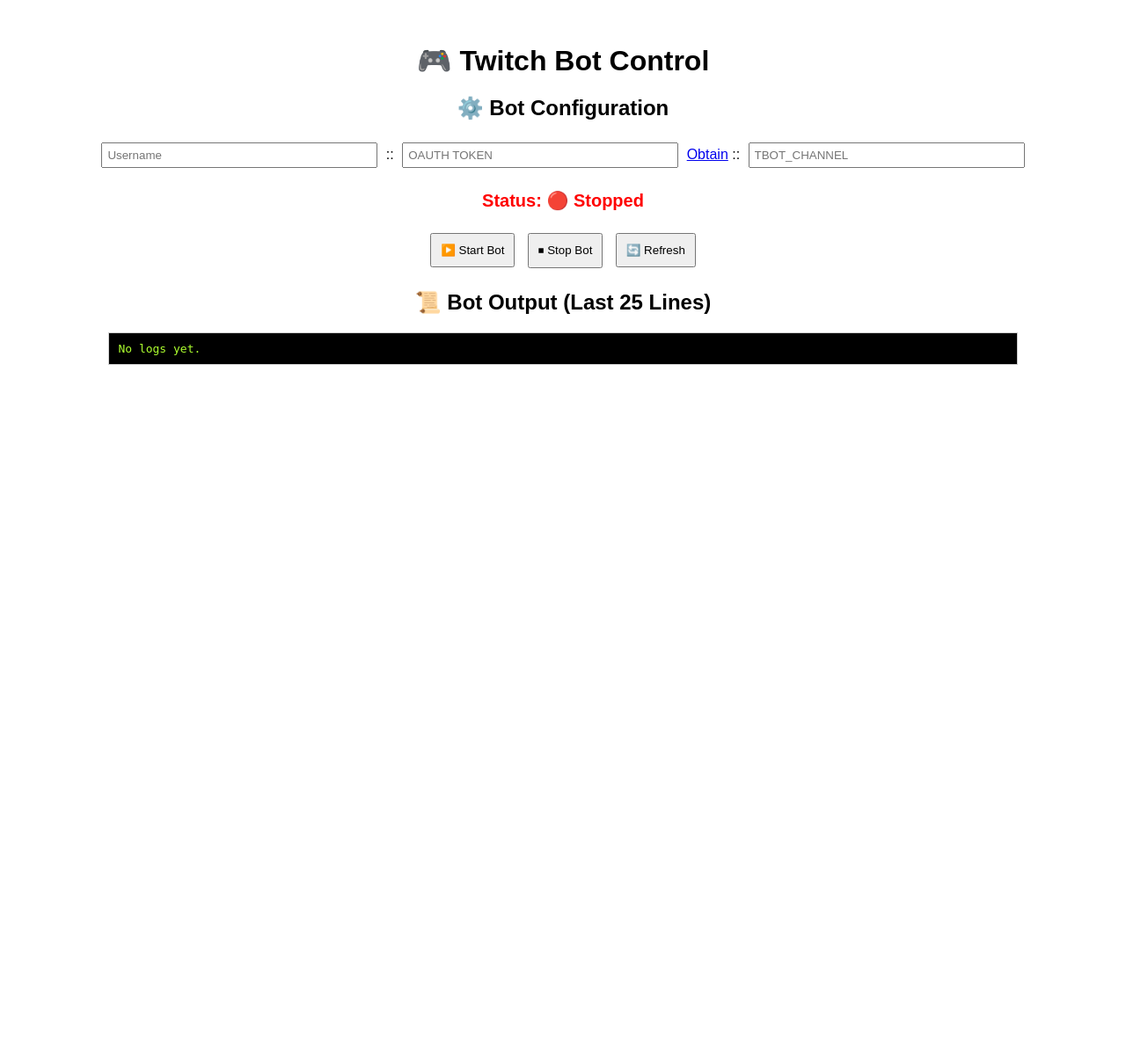
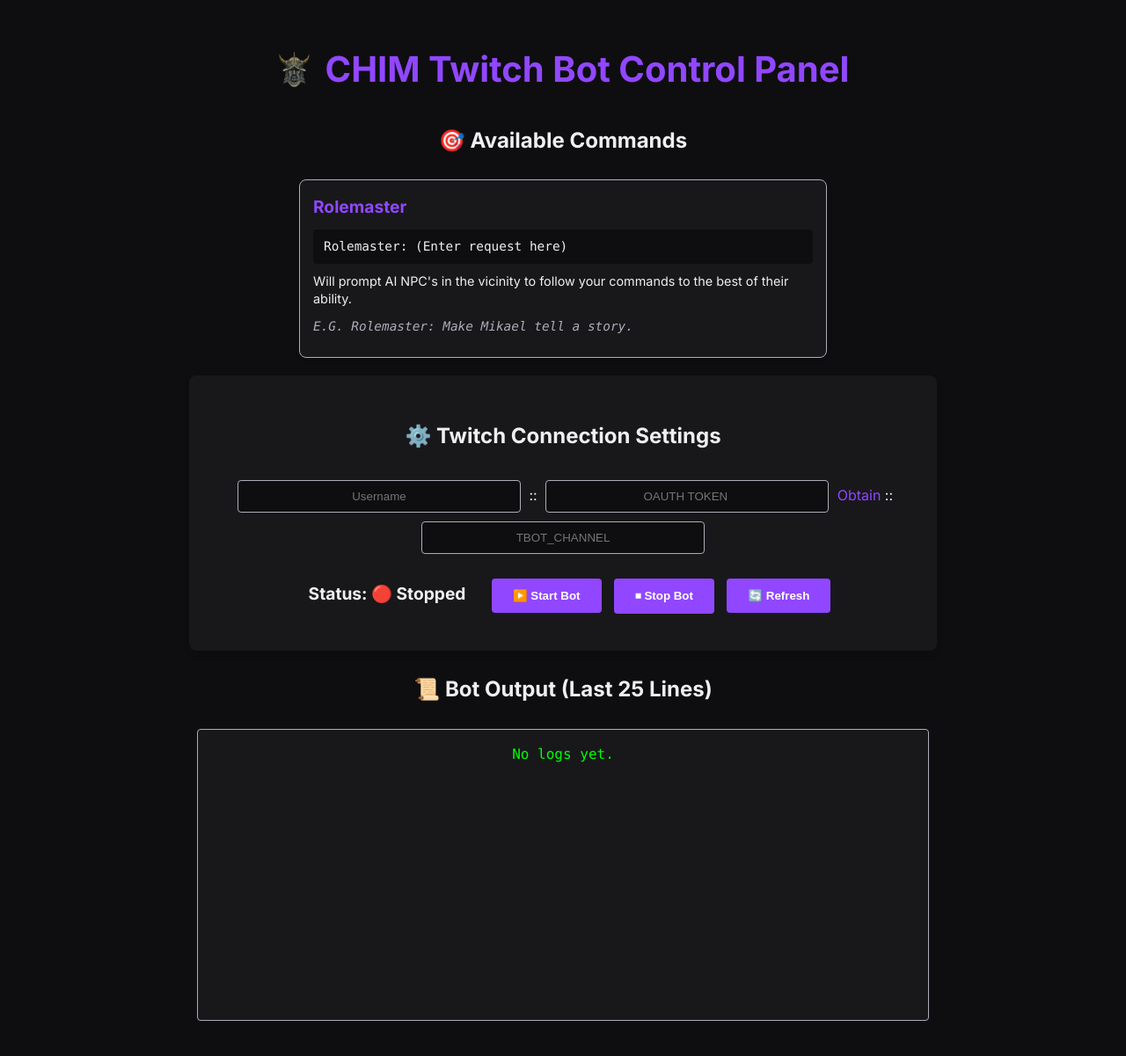
Before and after one commit to Dwemer-Dynamics/CHIM-Twitch-Bot, a PHP site: page / in a window 1280 px wide. Shown: the whole page at 88% size. Before the commit the page ends 415 px from the top, so only its background shows below. Run offline with PHP 8.4, Linux system fonts and the light colour scheme.

Commit message:
inital styling

```diff
--- a/index.php
+++ b/index.php
@@ -83,20 +83,26 @@ $log_content = file_exists($log_file) ? array_slice(file($log_file), -25) : [];
 <!DOCTYPE html>
 <html lang="en">
 <head>
-    <title>Twitch Bot Control</title>
-    <style>
-        body { font-family: Arial, sans-serif; text-align: center; margin-top: 50px; }
-        .status { font-size: 20px; font-weight: bold; color: <?= $is_running ? 'green' : 'red' ?>; }
-        .log-box {width: 80%;margin: auto;padding: 10px;background: #f4f4f4;border: 1px solid #ccc;text-align: left;background-color: black;font-family: monospace;color: greenyellow;}
-        input { margin: 5px; padding: 5px; width: 300px; }
-        button { margin: 5px; padding: 10px; }
-    </style>
+    <title>CHIM Twitch Bot Control</title>
+    <link rel="icon" type="image/x-icon" href="images/favicon.ico">
+    <link rel="stylesheet" href="main.css">
+    <link href="https://fonts.googleapis.com/css2?family=Inter:wght@400;500;600;700&display=swap" rel="stylesheet">
 </head>
 <body>
-    <h1>🎮 Twitch Bot Control</h1>
+    <h1><img src="images/ClavicusVileMask.png" alt="Clavicus Vile Mask" class="title-icon"> CHIM Twitch Bot Control Panel</h1>
+
+    <div class="commands-section">
+        <h2>🎯 Available Commands</h2>
+        <div class="command-card">
+            <h3>Rolemaster</h3>
+            <p class="command-format">Rolemaster: (Enter request here)</p>
+            <p class="command-description">Will prompt AI NPC's in the vicinity to follow your commands to the best of their ability.</p>
+            <p class="command-example">E.G. Rolemaster: Make Mikael tell a story.</p>
+        </div>
+    </div>
 
     <form method="post">
-        <h2>⚙️ Bot Configuration</h2>
+        <h2>⚙️ Twitch Connection Settings</h2>
         <input type="text" name="tbot_username" placeholder="Username" value="<?= htmlspecialchars($env_vars['TBOT_USERNAME'] ?? '') ?>" required> ::
         <input type="text" name="tbot_oauth" placeholder="OAUTH TOKEN " value="<?= htmlspecialchars($env_vars['TBOT_OAUTH'] ?? '') ?>" required> <a href="https://twitchtokengenerator.com/" target="_blank">Obtain</a> ::
         <input type="text" name="tbot_channel" placeholder="TBOT_CHANNEL" value="<?= htmlspecialchars($env_vars['TBOT_CHANNEL'] ?? '') ?>" required><br>
--- /dev/null
+++ b/main.css
@@ -0,0 +1,194 @@
+:root {
+    --twitch-purple: #9147FF;
+    --twitch-dark: #0E0E10;
+    --twitch-darker: #18181B;
+    --twitch-light: #EFEFF1;
+    --twitch-gray: #ADADB8;
+}
+
+body {
+    font-family: 'Inter', Arial, sans-serif;
+    background-color: var(--twitch-dark);
+    color: var(--twitch-light);
+    margin: 0;
+    padding: 20px;
+    line-height: 1.6;
+    text-align: center;
+}
+
+h1 {
+    color: var(--twitch-purple);
+    margin-bottom: 30px;
+    font-size: 2.5em;
+    text-align: center;
+    display: flex;
+    align-items: center;
+    justify-content: center;
+    gap: 15px;
+}
+
+h2 {
+    color: var(--twitch-light);
+    margin: 25px 0;
+    text-align: center;
+}
+
+.status {
+    font-size: 1.2em;
+    font-weight: bold;
+    padding: 10px 20px;
+    border-radius: 5px;
+    display: inline-block;
+    margin: 15px 0;
+    text-align: center;
+}
+
+form {
+    background-color: var(--twitch-darker);
+    padding: 25px;
+    border-radius: 8px;
+    box-shadow: 0 4px 6px rgba(0, 0, 0, 0.1);
+    max-width: 800px;
+    margin: 0 auto;
+    text-align: center;
+}
+
+input {
+    background-color: var(--twitch-dark);
+    border: 1px solid var(--twitch-gray);
+    color: var(--twitch-light);
+    padding: 10px;
+    border-radius: 4px;
+    width: 300px;
+    margin: 5px;
+    transition: border-color 0.3s ease;
+    text-align: center;
+}
+
+input:focus {
+    outline: none;
+    border-color: var(--twitch-purple);
+}
+
+button {
+    background-color: var(--twitch-purple);
+    color: white;
+    border: none;
+    padding: 12px 24px;
+    border-radius: 4px;
+    cursor: pointer;
+    font-weight: bold;
+    margin: 5px;
+    transition: background-color 0.3s ease;
+}
+
+button:hover {
+    background-color: #772CE8;
+}
+
+.log-box {
+    background-color: var(--twitch-darker);
+    border: 1px solid var(--twitch-gray);
+    border-radius: 4px;
+    padding: 15px;
+    margin: 20px auto;
+    max-width: 800px;
+    font-family: 'Consolas', monospace;
+    color: #00ff00;
+    text-align: center;
+    height: 300px;
+    overflow-y: auto;
+}
+
+.log-box br {
+    display: block;
+    content: "";
+    margin: 5px 0;
+}
+
+a {
+    color: var(--twitch-purple);
+    text-decoration: none;
+    transition: color 0.3s ease;
+}
+
+a:hover {
+    color: #772CE8;
+    text-decoration: underline;
+}
+
+/* Scrollbar styling */
+::-webkit-scrollbar {
+    width: 8px;
+}
+
+::-webkit-scrollbar-track {
+    background: var(--twitch-dark);
+}
+
+::-webkit-scrollbar-thumb {
+    background: var(--twitch-purple);
+    border-radius: 4px;
+}
+
+::-webkit-scrollbar-thumb:hover {
+    background: #772CE8;
+}
+
+.commands-section {
+    max-width: 600px;
+    margin: 20px auto;
+    text-align: left;
+}
+
+.command-card {
+    background-color: var(--twitch-darker);
+    border: 1px solid var(--twitch-gray);
+    border-radius: 8px;
+    padding: 15px;
+    margin: 10px 0;
+    box-shadow: 0 2px 4px rgba(0, 0, 0, 0.1);
+    transition: transform 0.3s ease;
+}
+
+.command-card:hover {
+    transform: translateY(-2px);
+}
+
+.command-card h3 {
+    color: var(--twitch-purple);
+    margin: 0 0 10px 0;
+    font-size: 1.2em;
+}
+
+.command-format {
+    background-color: var(--twitch-dark);
+    padding: 8px 12px;
+    border-radius: 4px;
+    font-family: 'Consolas', monospace;
+    color: var(--twitch-light);
+    margin: 8px 0;
+    font-size: 0.9em;
+}
+
+.command-description {
+    color: var(--twitch-light);
+    margin: 10px 0;
+    line-height: 1.4;
+    font-size: 0.9em;
+}
+
+.command-example {
+    color: var(--twitch-gray);
+    font-style: italic;
+    margin: 8px 0;
+    font-family: 'Consolas', monospace;
+    font-size: 0.9em;
+}
+
+.title-icon {
+    width: 40px;
+    height: 40px;
+    object-fit: contain;
+    vertical-align: middle;
+}
```
Also changed, not shown: images/ClavicusVileMask.png (added), images/favicon.ico (added), manifest.json (added).
